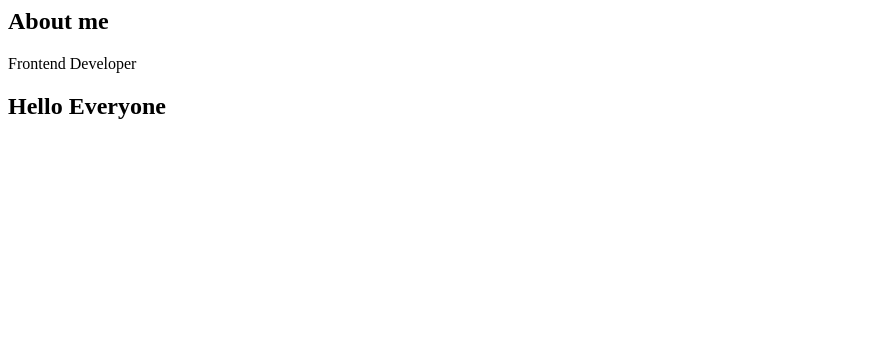
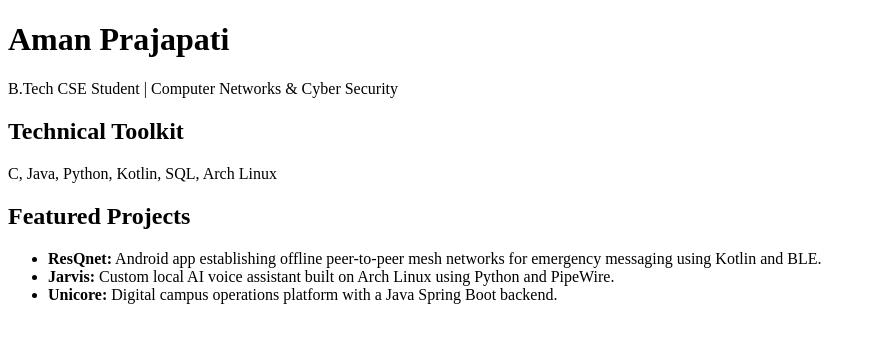
Before and after one commit to alphred-x/My_Portfolio, a plain HTML site: page index.html in a window 1280 px wide. Shown: the whole page, without its empty margins (0-872 px from the left). Drawn offline with Linux system fonts and the light colour scheme.

Commit message:
updated index file

```diff
--- a/index.html
+++ b/index.html
@@ -1,20 +1,29 @@
-<html>
+<!DOCTYPE html>
+<html lang="en">
+<head>
+    <meta charset="UTF-8">
+    <meta name="viewport" content="width=device-width, initial-scale=1.0">
+    <title>Aman Prajapati | Portfolio</title>
+    <link rel="stylesheet" href="style.css">
+</head>
 <body>
-<title>
-My Portfolio
-</title>
-<section>
-<h1>
-About me
-</h1>
-<p>
-Frontend Developer
-</p>
-</section>
-<section>
-<h1>
-Hello Everyone
-</h1>
-</section>
+    <header>
+        <h1>Aman Prajapati</h1>
+        <p>B.Tech CSE Student | Computer Networks & Cyber Security</p>
+    </header>
+
+    <section id="skills">
+        <h2>Technical Toolkit</h2>
+        <p>C, Java, Python, Kotlin, SQL, Arch Linux</p>
+    </section>
+
+    <section id="projects">
+        <h2>Featured Projects</h2>
+        <ul>
+            <li><strong>ResQnet:</strong> Android app establishing offline peer-to-peer mesh networks for emergency messaging using Kotlin and BLE.</li>
+            <li><strong>Jarvis:</strong> Custom local AI voice assistant built on Arch Linux using Python and PipeWire.</li>
+            <li><strong>Unicore:</strong> Digital campus operations platform with a Java Spring Boot backend.</li>
+        </ul>
+    </section>
 </body>
 </html>
--- a/script.js
+++ b/script.js
@@ -0,0 +1,3 @@
+function showAlert() {
+    alert("This is an alert message");
+}
```
